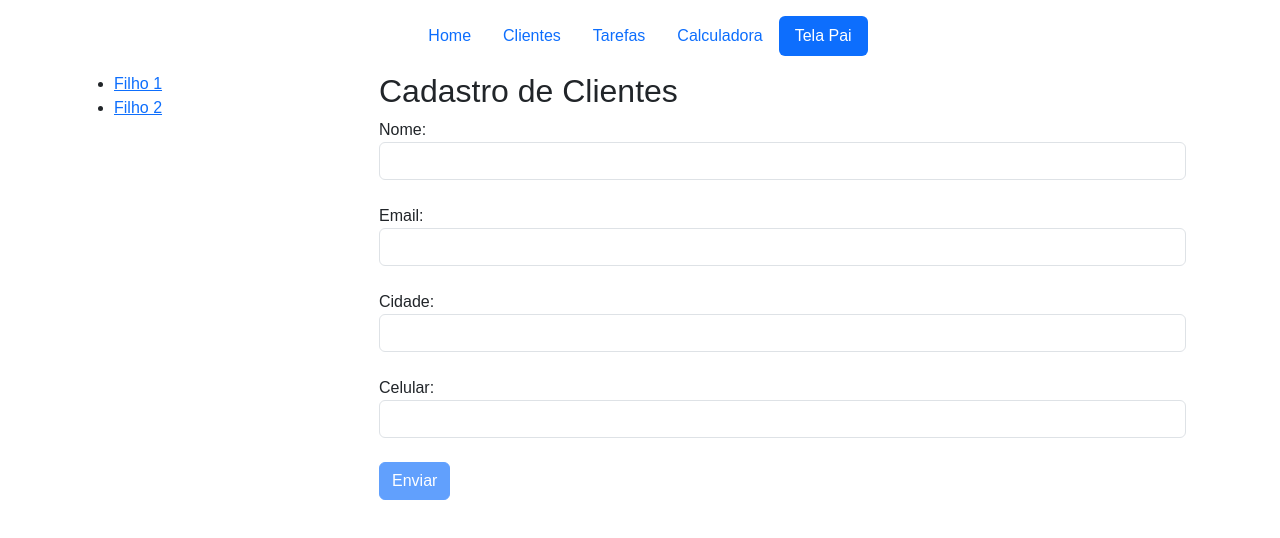
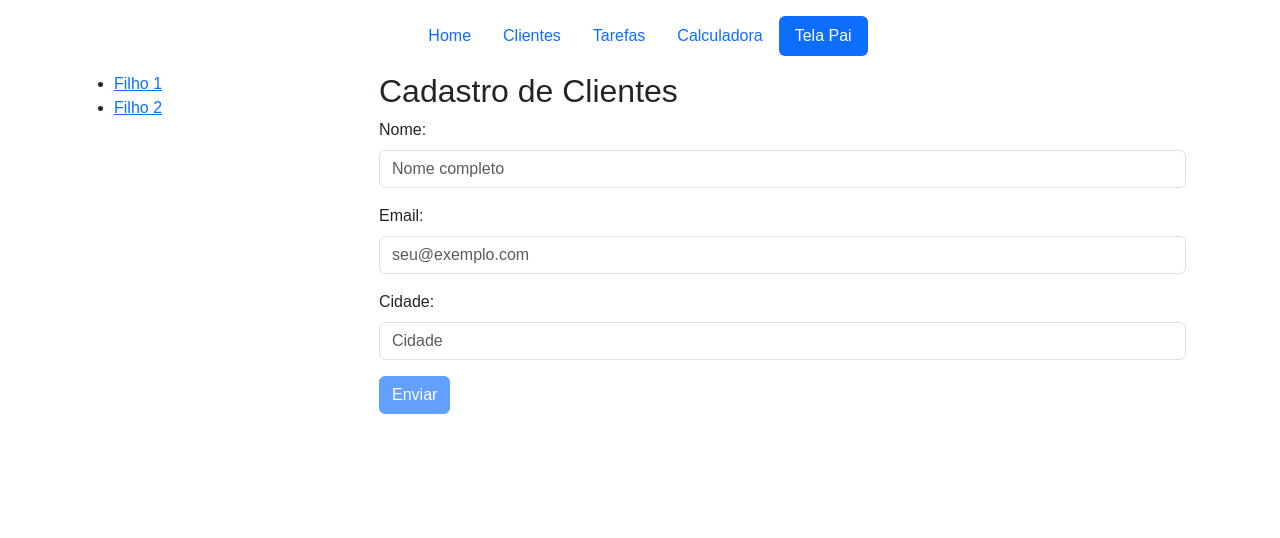
Before and after one commit to kauefelippet/facens, an Angular app in the folder Semestre_4/Programacao_Front_End/AulaAngular_1/: page /app-tela-pai/app-tela-filho2 in a window 1280 px wide. Shown: the top 538 px of the page. Built offline with nearby package versions, Linux system fonts and the light colour scheme.

Commit message:
adds delete method for clientes and post on tela-filho2

```diff
--- a/Semestre_4/Programacao_Front_End/AulaAngular_1/src/app/lista-clientes/lista-clientes.component.html
+++ b/Semestre_4/Programacao_Front_End/AulaAngular_1/src/app/lista-clientes/lista-clientes.component.html
@@ -42,7 +42,7 @@
             <td class="align-middle" [ngClass]="{'SaoPaulo': cliente.cidade === 'São Paulo'}">{{ cliente.cidade }}</td>
             <td class="align-middle">
               <button class="btn btn-sm btn-outline-secondary me-2">Editar</button>
-              <button class="btn btn-sm btn-outline-danger">Excluir</button>
+              <button class="btn btn-sm btn-outline-danger" (click)="excluirCliente(cliente.id)">Excluir</button>
             </td>
           </tr>
           }
--- a/Semestre_4/Programacao_Front_End/AulaAngular_1/src/app/lista-clientes/lista-clientes.component.ts
+++ b/Semestre_4/Programacao_Front_End/AulaAngular_1/src/app/lista-clientes/lista-clientes.component.ts
@@ -34,4 +34,18 @@ export class ListaClientesComponent implements OnInit {
   selecionarCliente(cliente: Cliente | null) {
     this.clienteSelecionado = cliente;
   }
+
+  excluirCliente(id: number) {
+    if (confirm('Tem certeza que deseja excluir este cliente?')) {
+      this.clienteService.excluirCliente(id).subscribe({
+        next: () => {
+          alert('Cliente excluído com sucesso');
+          this.buscarClientes();
+        },
+        error: (err) => {
+          alert('Erro ao excluir cliente: ' + err);
+        }
+      });
+    }
+  }
 }
--- a/Semestre_4/Programacao_Front_End/AulaAngular_1/src/app/models/cliente.ts
+++ b/Semestre_4/Programacao_Front_End/AulaAngular_1/src/app/models/cliente.ts
@@ -1,5 +1,5 @@
 export interface Cliente {
-  id?: number;
+  id: number;
   nome?: string;
   imagem?: string;
   celular?: string;
--- a/Semestre_4/Programacao_Front_End/AulaAngular_1/src/app/services/cliente.service.ts
+++ b/Semestre_4/Programacao_Front_End/AulaAngular_1/src/app/services/cliente.service.ts
@@ -17,4 +17,8 @@ export class ClienteService {
   inserirCliente(cliente: Cliente) {
     return this.http.post<Cliente>(this.urlApi, cliente);
   }
+
+  excluirCliente(id: number) {
+    return this.http.delete(`${this.urlApi}/${id}`);
+  }
 }
--- a/Semestre_4/Programacao_Front_End/AulaAngular_1/src/app/tela-filho1/tela-filho1.component.ts
+++ b/Semestre_4/Programacao_Front_End/AulaAngular_1/src/app/tela-filho1/tela-filho1.component.ts
@@ -10,7 +10,7 @@ import { StorageService } from '../services/local-storage.service';
   styleUrl: './tela-filho1.component.css'
 })
 export class TelaFilho1Component implements OnInit {
-  cliente: Cliente = {};
+  cliente: Cliente = {id: 0};
 
   constructor(private storageService: StorageService) { }
 
--- a/Semestre_4/Programacao_Front_End/AulaAngular_1/src/app/tela-filho2/tela-filho2.component.html
+++ b/Semestre_4/Programacao_Front_End/AulaAngular_1/src/app/tela-filho2/tela-filho2.component.html
@@ -1,33 +1,31 @@
 <div class="container">
   <h2>Cadastro de Clientes</h2>
-  <form #ngForm="ngForm" (ngSubmit)="submit(ngForm)">
-    <label for="nome">Nome:</label>
-    <input type="text" id="nome" name="nome" class="form-control" [(ngModel)]="cliente.nome" #nome="ngModel" required>
-    <div *ngIf="(ngForm.submitted || nome.touched) && nome.invalid" class="text-danger">
-      <span *ngIf="nome.errors?.['required']">Nome é obrigatório.</span>
+  <form [formGroup]="form" (ngSubmit)="submit()" novalidate>
+    <div class="mb-3">
+      <label for="nome" class="form-label">Nome:</label>
+      <input id="nome" formControlName="nome" class="form-control" placeholder="Nome completo">
+      <div *ngIf="form.controls['nome'].invalid && (form.controls['nome'].touched || form.touched)" class="text-danger small">
+        <div *ngIf="form.controls['nome'].errors?.['required']">Nome é obrigatório.</div>
+      </div>
     </div>
-    <br>
-    <label for="email">Email:</label>
-    <input type="email" id="email" name="email" class="form-control" [(ngModel)]="cliente.email" #email="ngModel" required email>
-    <div *ngIf="(ngForm.submitted || email.touched) && email.invalid" class="text-danger">
-      <span *ngIf="email.errors?.['required']">Email é obrigatório.</span>
-      <span *ngIf="email.errors?.['email']">Email inválido.</span>
+
+    <div class="mb-3">
+      <label for="email" class="form-label">Email:</label>
+      <input id="email" formControlName="email" type="email" class="form-control" placeholder="seu@exemplo.com">
+      <div *ngIf="form.controls['email'].invalid && (form.controls['email'].touched || form.touched)" class="text-danger small">
+        <div *ngIf="form.controls['email'].errors?.['required']">Email é obrigatório.</div>
+        <div *ngIf="form.controls['email'].errors?.['email']">Email inválido.</div>
+      </div>
     </div>
-    <br>
-    <label for="cidade">Cidade:</label>
-    <input type="text" id="cidade" name="cidade" class="form-control" [(ngModel)]="cliente.cidade" #cidade="ngModel" required>
-    <div *ngIf="(ngForm.submitted || cidade.touched) && cidade.invalid" class="text-danger">
-      <span *ngIf="cidade.errors?.['required']">Cidade é obrigatória.</span>
+
+    <div class="mb-3">
+      <label for="cidade" class="form-label">Cidade:</label>
+      <input id="cidade" formControlName="cidade" class="form-control" placeholder="Cidade">
+      <div *ngIf="form.controls['cidade'].invalid && (form.controls['cidade'].touched || form.touched)" class="text-danger small">
+        <div *ngIf="form.controls['cidade'].errors?.['required']">Cidade é obrigatória.</div>
+      </div>
     </div>
-    <br>
-    <label for="celular">Celular:</label>
-    <input type="tel" id="celular" name="celular" class="form-control" [(ngModel)]="cliente.celular" #celular="ngModel" required pattern="[0-9]{10,11}">
-    <div *ngIf="(ngForm.submitted || celular.touched) && celular.invalid" class="text-danger">
-      <span *ngIf="celular.errors?.['required']">Celular é obrigatório.</span>
-      <span *ngIf="celular.errors?.['pattern']">Celular inválido.</span>
-    </div>
-    <br>
-    <button type="submit" class="btn btn-primary" [disabled]="ngForm.invalid">Enviar
-    </button>
+
+    <button type="submit" class="btn btn-primary" [disabled]="form.invalid">Enviar</button>
   </form>
 </div>
--- a/Semestre_4/Programacao_Front_End/AulaAngular_1/src/app/tela-filho2/tela-filho2.component.ts
+++ b/Semestre_4/Programacao_Front_End/AulaAngular_1/src/app/tela-filho2/tela-filho2.component.ts
@@ -1,6 +1,8 @@
 import { Component } from '@angular/core';
 import { FormControl, FormGroup, Validators } from '@angular/forms';
+import { finalize } from 'rxjs/operators';
 import { Cliente } from '../models/cliente';
+import { ClienteService } from '../services/cliente.service';
 
 @Component({
   selector: 'app-tela-filho2',
@@ -10,22 +12,41 @@ import { Cliente } from '../models/cliente';
 })
 export class TelaFilho2Component {
   form: FormGroup;
-  cliente: Cliente = {};
+  cliente: Cliente = { id: 0 };
+  loading = false;
 
-  constructor() {
+  constructor(private clienteService: ClienteService) {
     this.form = new FormGroup({
       nome: new FormControl('', [Validators.required]),
       email: new FormControl('', [Validators.required, Validators.email]),
       cidade: new FormControl('', [Validators.required]),
-      celular: new FormControl('', [Validators.required, Validators.pattern('[0-9]{10,11}')])
     });
   }
 
-  submit(formValue: any) {
-    if (this.form.valid) {
-      console.log('Formulário válido:', formValue);
-    } else {
-      console.log('Formulário inválido');
+  submit() {
+    if (this.form.invalid) {
+      // mark all controls so validation messages appear
+      Object.values(this.form.controls).forEach(control => control.markAsTouched());
+      return;
     }
+
+    this.loading = true;
+    const novoCliente: Cliente = { ...this.form.value } as Cliente;
+
+    this.clienteService.inserirCliente(novoCliente).pipe(
+      finalize(() => this.loading = false)
+    ).subscribe({
+      next: (created) => {
+        alert('Cliente adicionado com sucesso');
+        this.form.reset();
+        this.form.markAsPristine();
+        this.form.markAsUntouched();
+      },
+      error: (err) => {
+        console.error('Erro ao adicionar cliente:', err);
+        alert('Erro ao adicionar cliente. Veja console para detalhes.');
+      }
+    });
+
   }
 }
```
